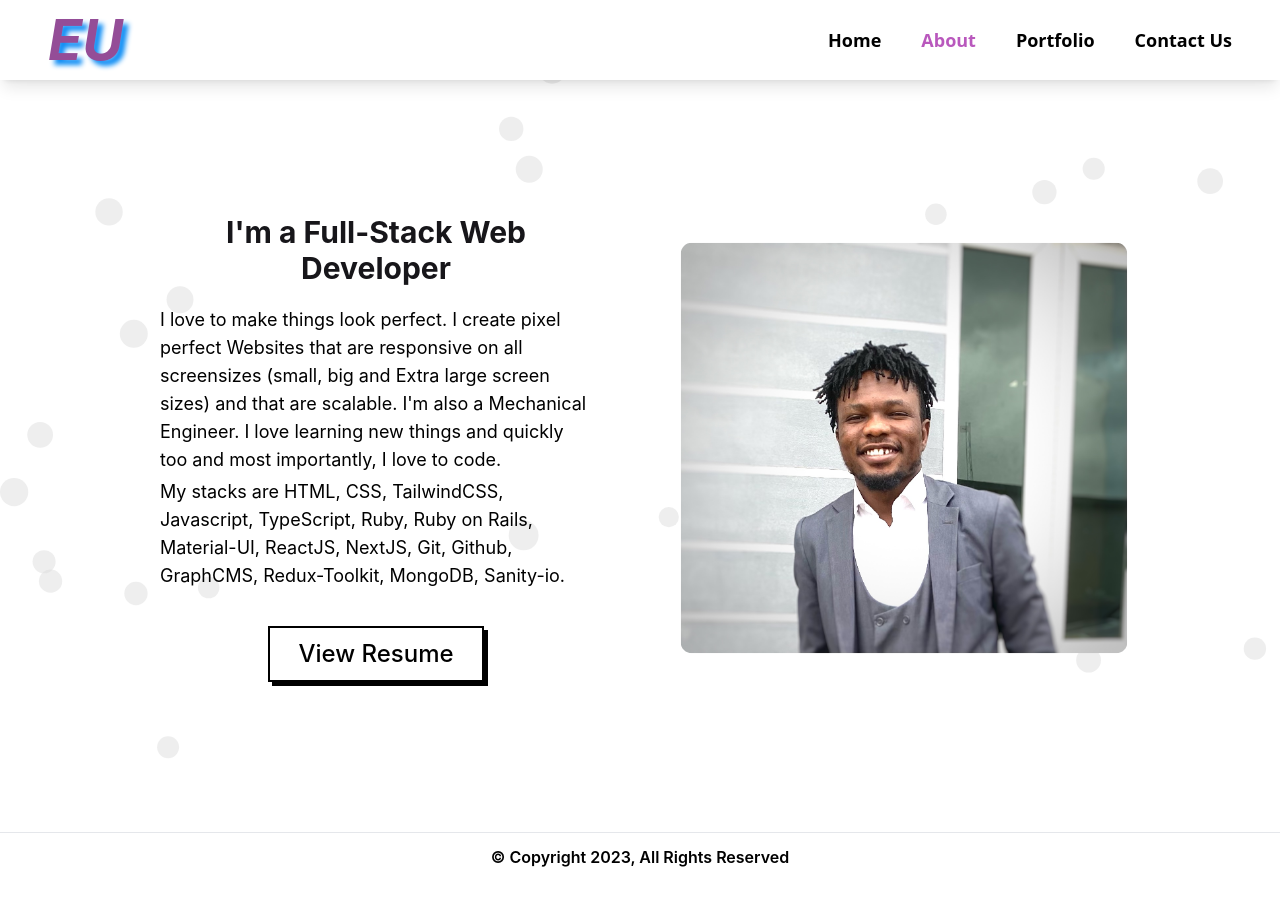
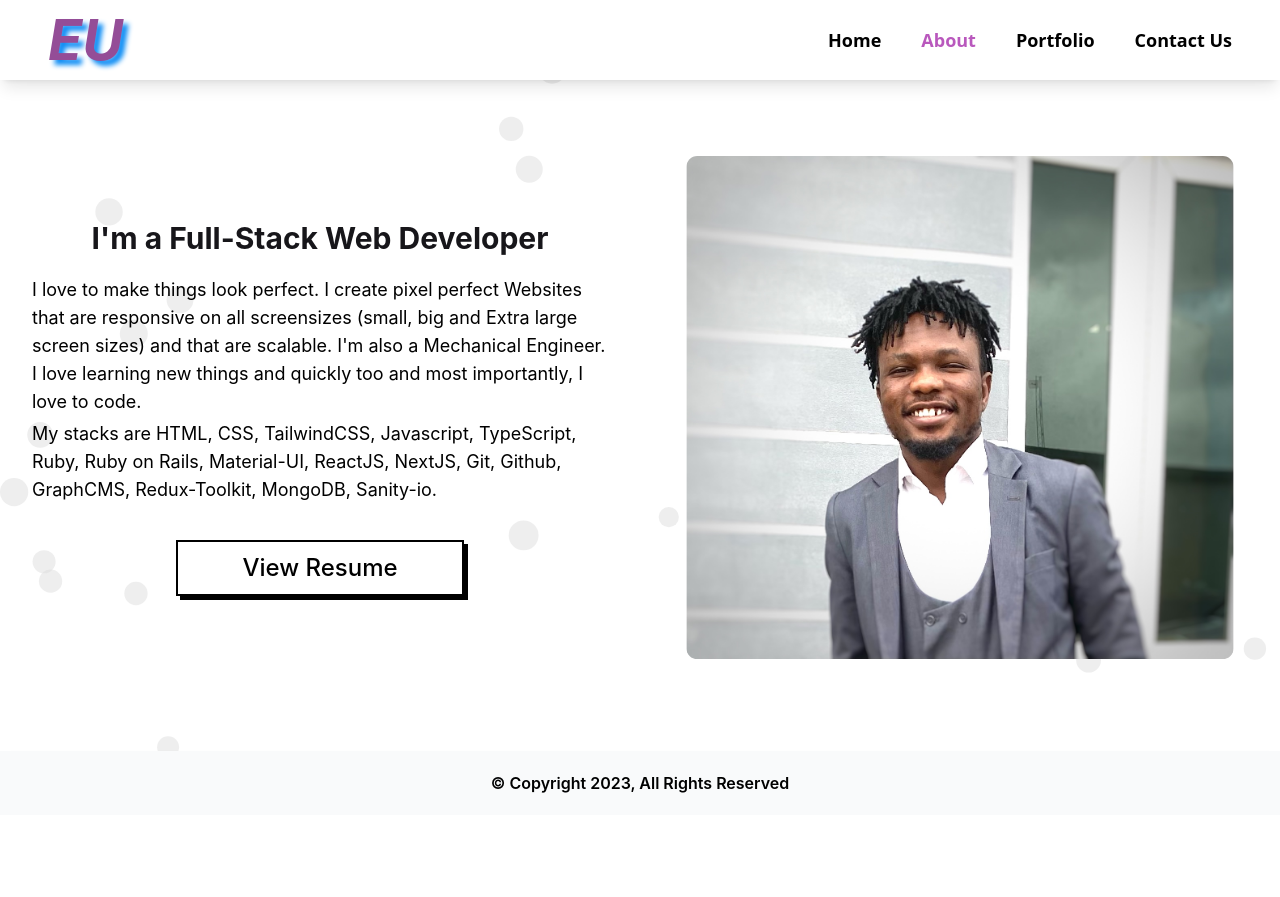
Before and after one commit to uezekiel-mufin/nextportfolio, a Next.js app: page /about in a window 1280 px wide. After the commit the page ends 815 px from the top, so only its background shows below. Built offline with nearby package versions, Linux system fonts and the light colour scheme.

Commit message:
Proper styling for about page

```diff
--- a/pages/_app.js
+++ b/pages/_app.js
@@ -4,17 +4,16 @@ import Particlejs from '../public/components/particles';
 import Footer from '../public/components/footer';
 function MyApp({ Component, pageProps }) {
 	return (
-		<>
-			<main>
-				<Navbar />
-				<section className=''>
-					<Component {...pageProps} />
-				</section>
-				<hr />
+		<main className='relative'>
+			<Navbar />
+			<section className=''>
+				<Component {...pageProps} />
+			</section>
+			<Particlejs />
+			<section className=''>
 				<Footer />
-				<Particlejs />
-			</main>
-		</>
+			</section>
+		</main>
 	);
 }
 
--- a/pages/about/index.jsx
+++ b/pages/about/index.jsx
@@ -6,14 +6,14 @@ import { motion } from 'framer-motion';
 
 const About = () => {
 	return (
-		<motion.div transiton={{ duration: 2 }} initial={{ opacity: 0 }} animate={{ opacity: 1 }} className='w-full mb-8 pb-8 pt-32 h-full md:h-screen z-[9999] flex justify-center items-center'>
-			<main className='flex flex-col-reverse items-center md:grid grid-cols-2 mx-4 md:w-4/5  gap-8'>
-				<section className='flex flex-col px-4 md:px-8 items-center gap-1 justify-center text-center w-full'>
+		<motion.div transiton={{ duration: 2 }} initial={{ opacity: 0 }} animate={{ opacity: 1 }} className='w-full mb-8 pb-8 pt-32 h-full z-[9999] flex justify-center items-center'>
+			<main className='flex flex-col-reverse items-center md:grid grid-cols-2 mx-4  gap-8'>
+				<section className='flex flex-col px-4 items-center gap-1 justify-center text-center w-full'>
 					<h1 className='text-[#17161A] text-xl md:text-3xl font-bold w-full text-center mb-4'>I'm a Full-Stack Web Developer</h1>
 					<p className='w-full text-center md:text-start text-lg '>I love to make things look perfect. I create pixel perfect Websites that are responsive on all screensizes (small, big and Extra large screen sizes) and that are scalable. I'm also a Mechanical Engineer. I love learning new things and quickly too and most importantly, I love to code.</p>
 
 					<p className='w-full text-center md:text-start text-lg'>My stacks are HTML, CSS, TailwindCSS, Javascript, TypeScript, Ruby, Ruby on Rails, Material-UI, ReactJS, NextJS, Git, Github, GraphCMS, Redux-Toolkit, MongoDB, Sanity-io.</p>
-					<button className='w-[80%] md:w-1/2 mt-8 bg-red-500'>
+					<button className='w-[80%] lg:w-1/2 mt-8'>
 						<a rel='noreferrer' target='_blank' href='https://docs.google.com/document/d/1-MGTwUQV_3dzWssg8PsUPnBJMmnVCsHo8m-FrwKbYXo/edit?usp=sharing' className='relative inline-block px-4  font-medium group w-full py-3'>
 							<span className='absolute inset-0 w-full h-full transition-all duration-400 ease-linear transform translate-x-1 translate-y-1 bg-black group-hover:-translate-x-0 group-hover:-translate-y-0'></span>
 							<span className='absolute inset-0 w-full h-full bg-white border-2 border-black group-hover:bg-black ransition-all duration-400 ease-linear'></span>
--- a/pages/portfolio/index.jsx
+++ b/pages/portfolio/index.jsx
@@ -5,11 +5,8 @@ import { motion } from 'framer-motion';
 import GitBtn from '../../public/components/Buttons/gitBtn';
 import DemoBtn from '../../public/components/Buttons/demoBtn';
 const Portfolio = () => {
-	const portVariant = {
-		hidden: { y: 200 },
-	};
 	return (
-		<motion.div transiton={{ ease: 'easeOut', duration: 2 }} initial={{ opacity: 0 }} animate={{ opacity: 1 }} className='flex flex-col w-full mb-[100px] '>
+		<motion.div transiton={{ ease: 'easeOut', duration: 2 }} initial={{ opacity: 0 }} animate={{ opacity: 1 }} className='flex flex-col w-full mb-[100px] px-4  lg:px-8 xl:px-16'>
 			<div className='flex flex-col pt-[150px] items-center gap-4'>
 				<div className='w-full text-center mb-8'>
 					<h6 className='font-bold text-[#686d75]'>Portfolio</h6>
@@ -19,7 +16,7 @@ const Portfolio = () => {
 			<div className='flex justify-center items-center h-full  '>
 				<div className='m-1 gap-12 grid grid-cols-1 md:grid-cols-2 lg:grid-cols-3  md:gap-8 w-[90%] h-full justify-evenly content-evenly'>
 					{data.map((item) => (
-						<div key={item.id} className='relative grid grid-cols-1 shadow-lg gap-[5px] h-full justify-start shadow-pink-800 rounded-lg p-4 '>
+						<div key={item.id} className='relative grid grid-cols-1 shadow-lg gap-[5px] h-full justify-start  rounded-lg p-4 '>
 							<a href={item.liveDemo} target='_blank' rel='noreferrer' className='hover:scale-105 transition-all duration-500 ease-linear'>
 								<Image src={item.image} alt='image' height={800} className='aspect-video h-[800px] rounded-md hover:scale-105' layout='responsive' />
 							</a>
--- a/public/components/footer.jsx
+++ b/public/components/footer.jsx
@@ -4,7 +4,7 @@ const Footer = () => {
 	const date = new Date();
 
 	return (
-		<footer className='p-1 mb-4 md:p-3 flex justify-center'>
+		<footer className='p-5 shadow-lg bg-gray-50 flex justify-center'>
 			<p className='capitalize font-semibold'>&copy; Copyright {date.getFullYear()}, All rights reserved</p>
 		</footer>
 	);
```
